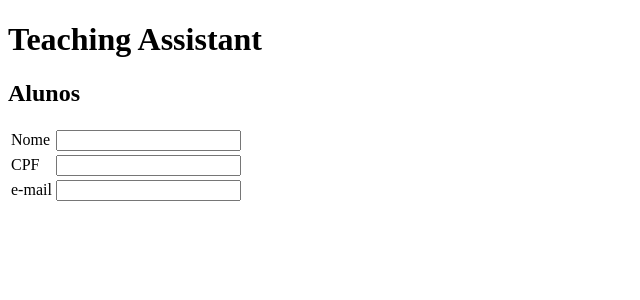
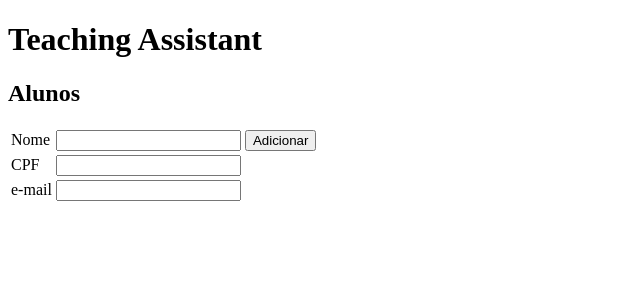
Before and after one commit to pauloborba/teachingassistant, an Angular app in the folder ta-gui/: page / in a window 1280 px wide. Shown: the top 300 px of the page, without its empty margins (0-640 px from the left). Built offline with nearby package versions, Linux system fonts and the light colour scheme.

Commit message:
botao e funcionalidade do formulario para cadastro de alunos

```diff
--- /dev/null
+++ b/ta-gui/src/app/aluno.service.ts
@@ -0,0 +1,8 @@
+import { Aluno } from './aluno';
+
+export class AlunoService {
+  alunos: Aluno[] = [];
+  gravar(aluno: Aluno): void {
+     this.alunos.push(aluno);
+  }
+}
--- /dev/null
+++ b/ta-gui/src/app/aluno.ts
@@ -0,0 +1,5 @@
+export class Aluno {
+  nome: string;
+  cpf: string;
+  email: string;
+}
--- a/ta-gui/src/app/app.component.html
+++ b/ta-gui/src/app/app.component.html
@@ -10,6 +10,7 @@
 <tr>
    <td><label>Nome </label></td>
    <td><input [(ngModel)]="aluno.nome" ></td>
+   <td><button (click)="gravar(aluno)">Adicionar</button></td>
 </tr>
 <tr>
    <td><label>CPF </label></td>
--- a/ta-gui/src/app/app.component.ts
+++ b/ta-gui/src/app/app.component.ts
@@ -1,5 +1,8 @@
 import { Component } from '@angular/core';
 import { NgModule } from '@angular/core';
+
+import { Aluno } from './aluno';
+import { AlunoService } from './aluno.service';
 
 @Component({
   selector: 'app-root',
@@ -8,10 +11,10 @@ import { NgModule } from '@angular/core';
 })
 export class AppComponent {
    aluno: Aluno = {nome: "", cpf: "", email: ""};
+   alunoService = new AlunoService();
+
+   gravar(a: Aluno): void {
+     this.alunoService.gravar(a);
+     this.aluno = {nome: "", cpf: "", email: ""};
+  }
 }
-
-export class Aluno {
-  nome: string;
-  cpf: string;
-  email: string;
-}
```
